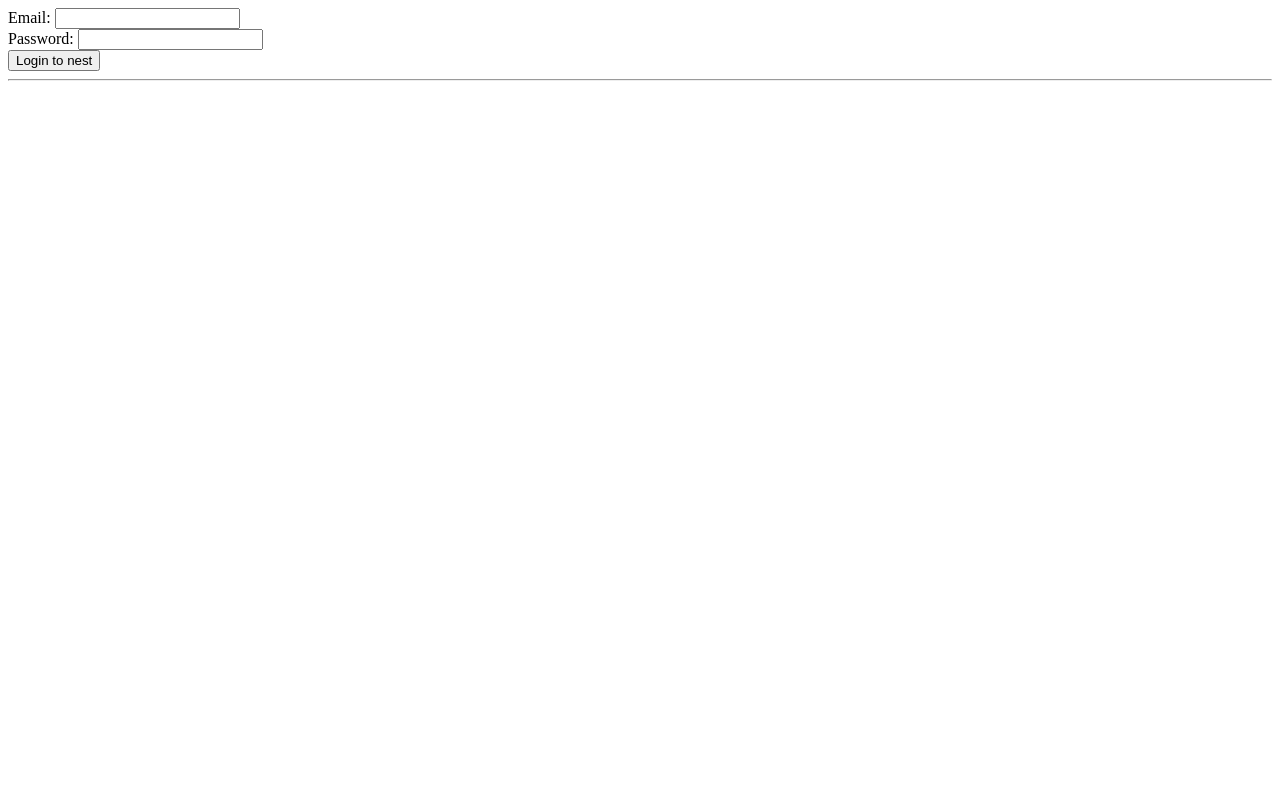
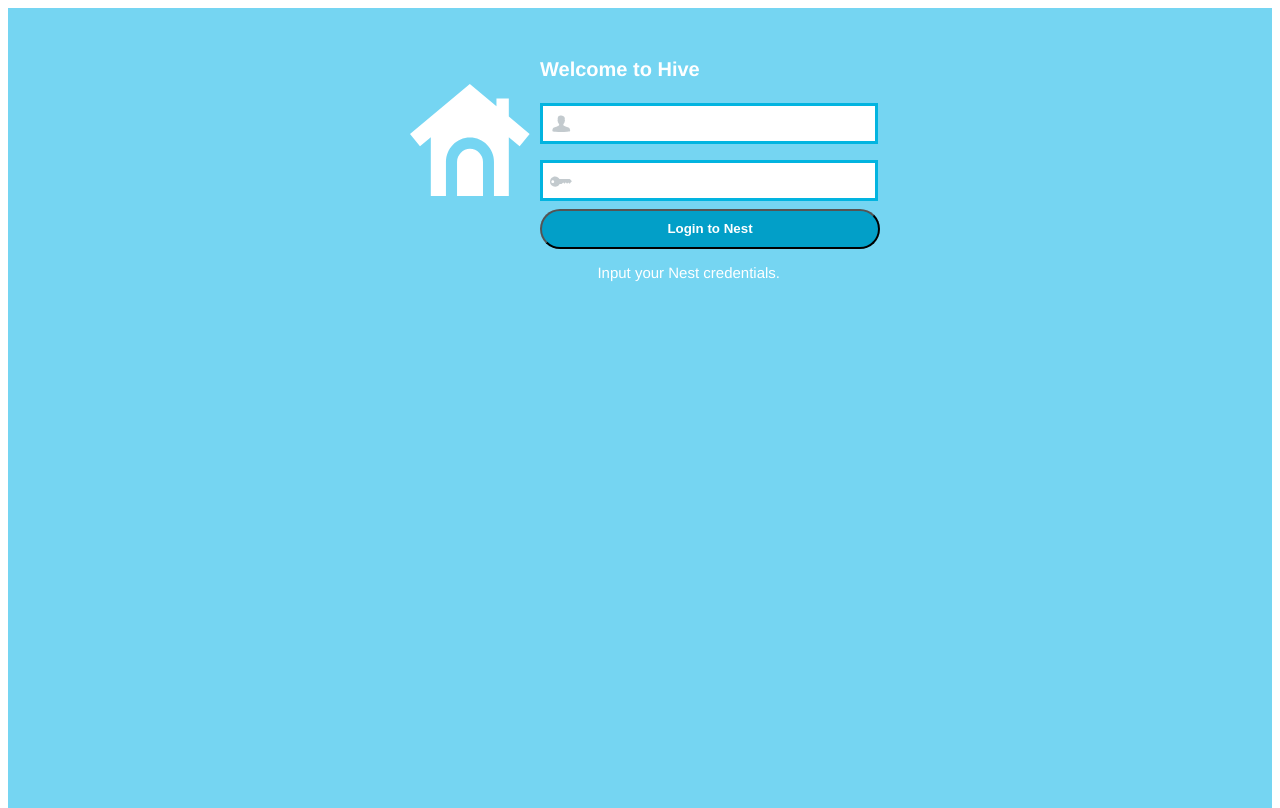
Before and after one commit to timthesinner/enhanced-nest, a website: page app/index.html in a window 1280 px wide. Drawn offline with nearby package versions, Linux system fonts and the light colour scheme.

Commit message:
Prettied up the login page

```diff
--- a/app/index.html
+++ b/app/index.html
@@ -1,5 +1,5 @@
 <!doctype html>
-<html lang="en">
+<html lang="en" style="height:100%; font:normal 10px/1.2 'Akkurat',Helvetica,sans-serif;">
 <head>
   <meta charset="UTF-8">
   <title>Enhanced Nest Control</title>
@@ -101,17 +101,34 @@
       }
     </script>
 </head>
-<body onload="initialize()">
-  <div id="login">
-    Email: <input type="email" id="email"><br>
-    Password: <input type="password" id="pass"><br>
-    <button id="submit">Login to nest</button>
+<body onload="initialize()" style="height:100%;">
+  <div id="login" style="background-color:#75d5f2; height:100%;">
+    <div style="height:33.6rem; width:48rem; margin:0 auto; padding-top:3.6rem">
+      <img src="/svg/house.svg" style="margin: 3rem 0; padding: 1rem; float: left;" />
+      <div>
+        <h1 style="color: white;">Welcome to Hive</h1>
+        <div>
+          <img src="/svg/user.svg" style="position: absolute; margin: 0.8rem 0; padding: 1rem; float: left;" />
+          <input type="email" id="email" style="border:3px solid #02b4e0; margin:0.8rem 0; padding:1rem 1.2rem 1rem 3rem; width:29rem">
+        </div>
+        <div>
+          <img src="/svg/key.svg" style="position: absolute; margin: 0.8rem 0; padding: 1rem; float: left;" />
+          <input type="password" id="pass" style="border:3px solid #02b4e0; margin:0.8rem 0; padding:1rem 1.2rem 1rem 3rem; width:29rem"><br>
+        </div>
+        <button id="submit" style="width:34rem; float:right; height: 4rem;background-color:#029fc8; border-radius:10rem;font-weight: bold;color: white;">Login to Nest</button>
+        <div style="clear:both;"></div>
+        <p style="color: white; background-color:#75d5f2; font-size:1.5rem; padding-right:10rem; float:right;">
+          Input your Nest credentials.
+        </p>
+        <div style="clear:both;"></div>
+      </div>
+    </div>
   </div>
 
   <div  id="thermostats">
 
   </div>
-  <hr>
+
   <div id="metrics">
 
   </div>
--- a/package.json
+++ b/package.json
@@ -1,6 +1,6 @@
 {
   "author": "TimTheSinner",
-  "name": "Enhanced Nest Control",
+  "name": "enhanced-nest-control",
   "description": "Enhancements to the standard nest controls, add support for humidity adjustments and data mining",
   "version": "0.0.0",
   "main": "Gruntfile.js",
```
Also changed, not shown: Gruntfile.js (+4 -3 lines), README.md, app/svg/house.svg (added), app/svg/key.svg (added), app/svg/user.svg (added), 1 other file.
